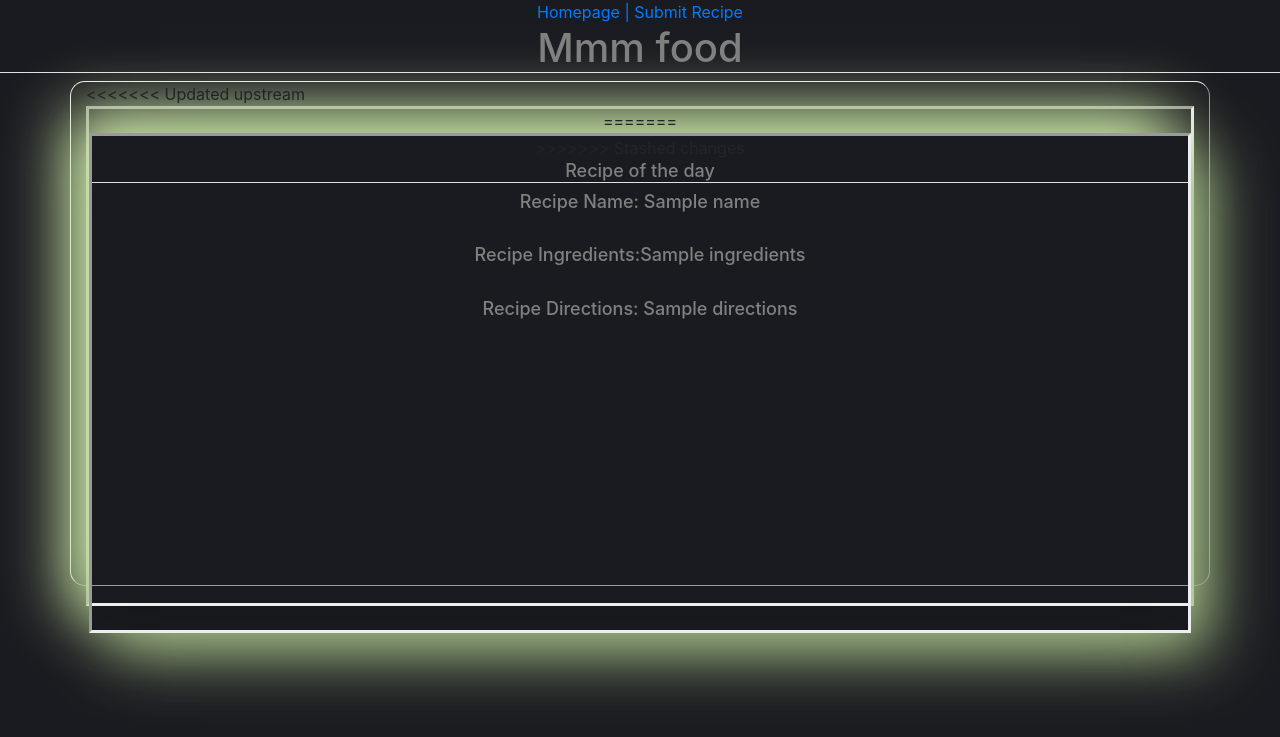
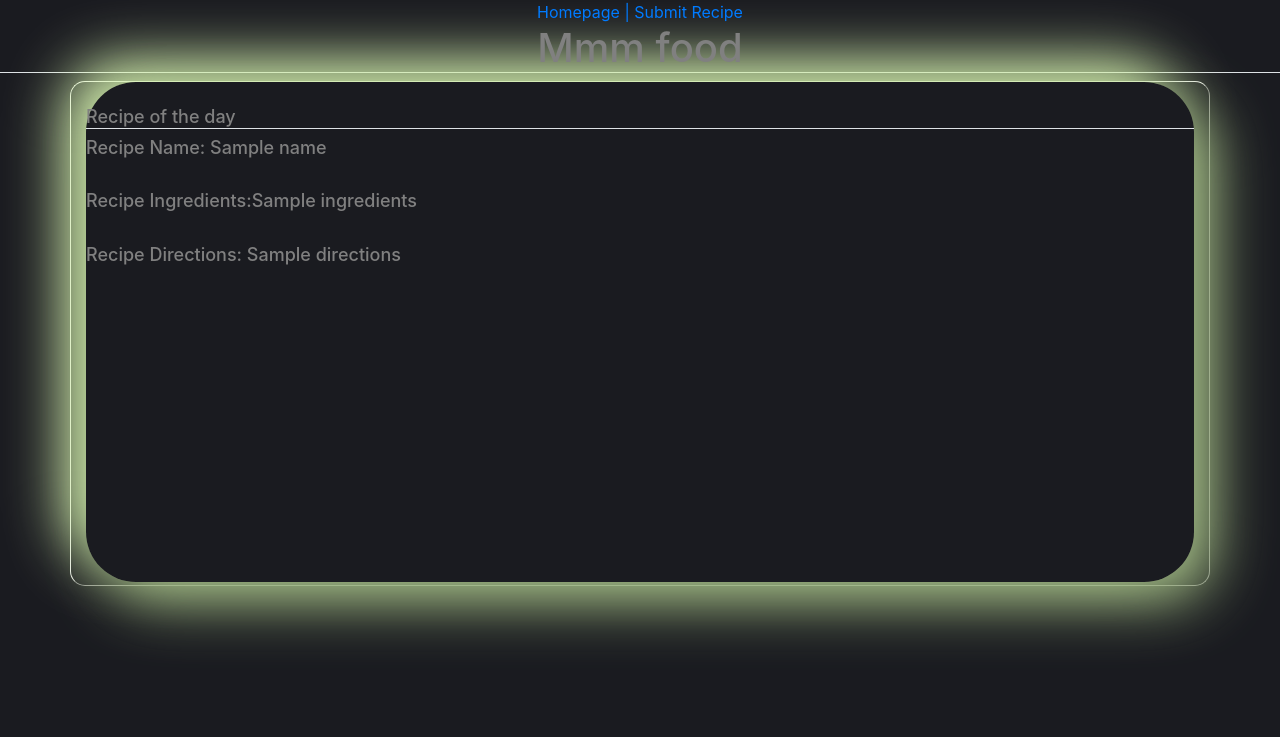
Before and after one commit to gageschmidt/whats_cookin_python, a Django app: template whats_cookin/templates/home.html in a window 1280 px wide. Shown: the top 737 px of the page. Run offline with Django 3.2, Linux system fonts and the light colour scheme; the template is opened without the code that fills it: most values are stand-ins (such as "Sample title", 1, 10 or a date in 2020); parts of the project's set-up code (start-up, migrations or seed data) failed here and were passed over; some libraries are stand-ins or nearby versions.

Commit message:
corrected stash conflicts

```diff
--- a/whats_cookin/static/css/base.css
+++ b/whats_cookin/static/css/base.css
@@ -2,9 +2,6 @@
     float: left;
 }
 a {
-<<<<<<< Updated upstream
-    color: #1BA9F5
-=======
     color: #808080
 }
 body {
@@ -15,5 +12,4 @@
     border-radius: 28px;
     box-shadow:
              -20px -20px 60px #ffffcb;
->>>>>>> Stashed changes
 }
--- a/whats_cookin/static/css/homepage.css
+++ b/whats_cookin/static/css/homepage.css
@@ -15,14 +15,9 @@
     font-size: 18px;
 }
 #recipe-otd {
-<<<<<<< Updated upstream
-    border-radius: 25px;
-    border-style: inset;
-=======
     border-radius: 50px;
     box-shadow:   20px 20px 60px #a0ba83,
              -20px -20px 60px #e2ffb9;
->>>>>>> Stashed changes
     position: center;
     min-width: 1000px;
     height: 500px;
--- a/whats_cookin/templates/home.html
+++ b/whats_cookin/templates/home.html
@@ -9,11 +9,7 @@
 
 {% block content %}
     <div class="container">
-<<<<<<< Updated upstream
-        <div class="panel shadow-lg text-center" id="recipe-otd">
-=======
         <div  id="recipe-otd">
->>>>>>> Stashed changes
             <br>
             <div>
                 <h2 class="border-bottom">
```
